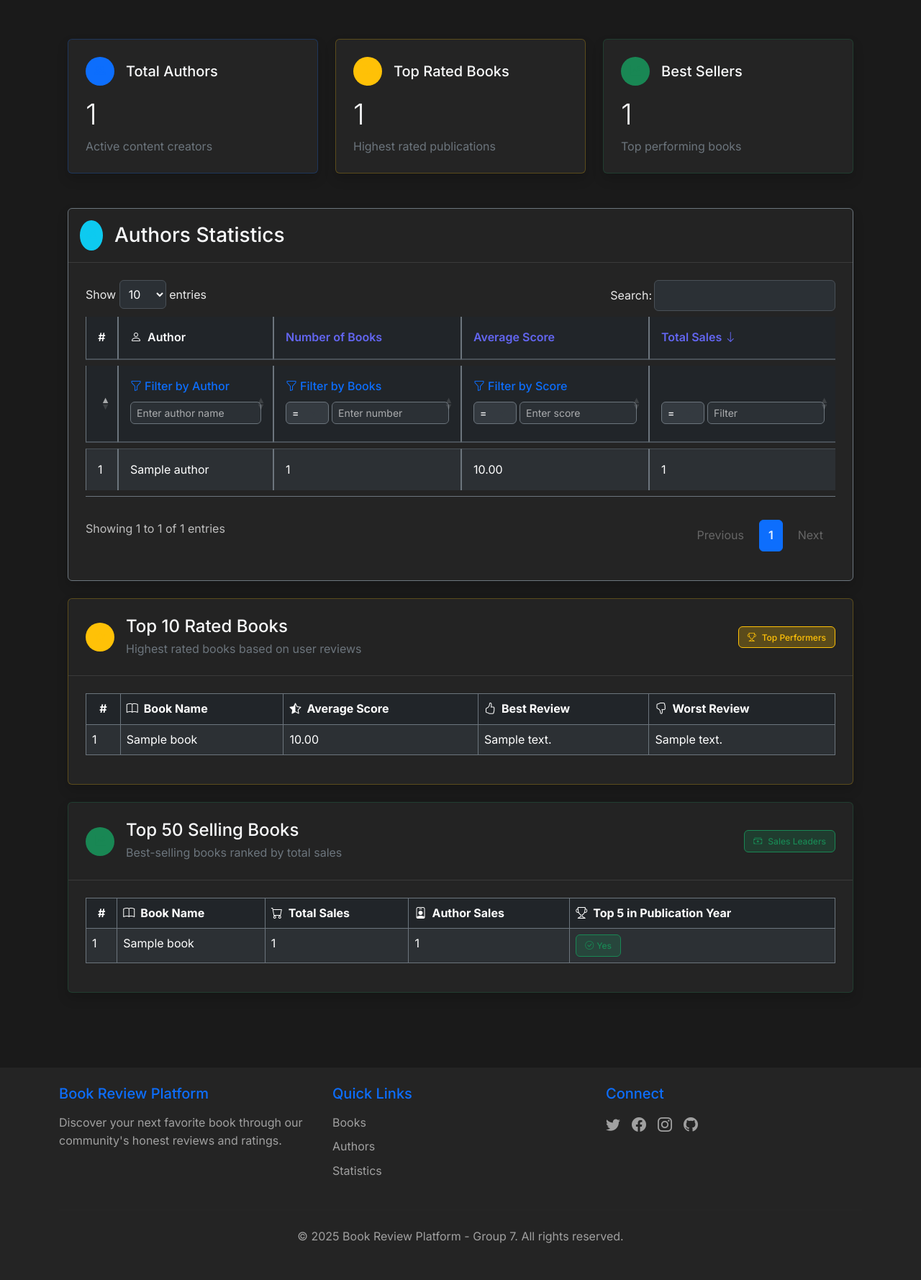
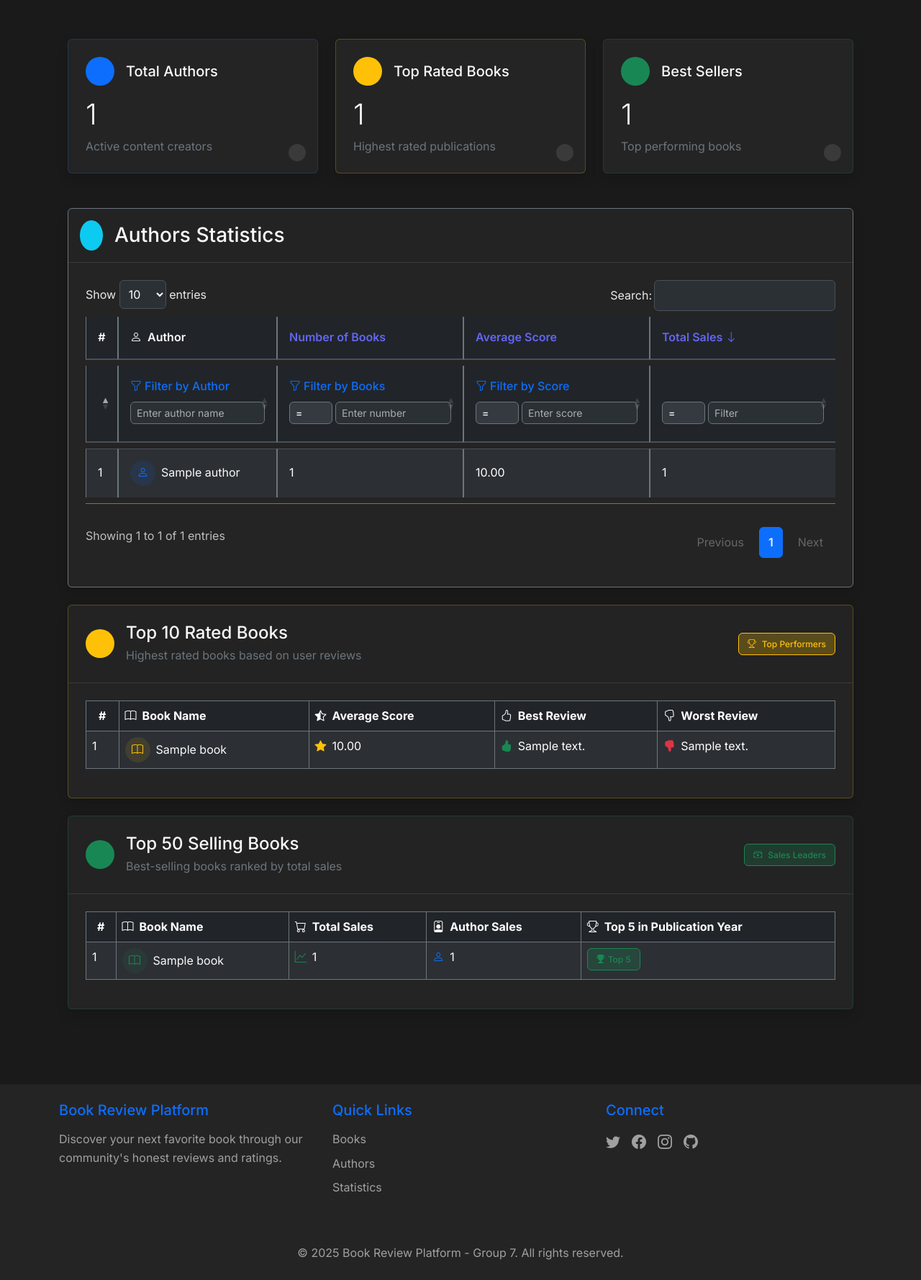
Before and after one commit to AlbertoZuiga/software-architecture-group-7, a Django app: page /stats/ in a window 1280 px wide. Shown: the part 282-2060 px from the top of the page at 72% size. Before the commit the page ends 2036 px from the top, so only its background shows below. Run offline with Django 5.2, Linux system fonts and the light colour scheme; tables that the repository leaves empty hold one stand-in row (values such as "Sample post"); some libraries are stand-ins or nearby versions.

Commit message:
style: enhance summary cards and tables with improved links, icons, and layout

```diff
--- a/apps/stats/templates/stats/stats_index.html
+++ b/apps/stats/templates/stats/stats_index.html
@@ -6,6 +6,12 @@
 <!-- DataTables CSS -->
 <link rel="stylesheet" href="https://cdn.datatables.net/1.13.6/css/jquery.dataTables.min.css">
 <style>
+    html {
+        scroll-behavior: smooth;
+    }
+    [id] {
+        scroll-margin-top: 2rem;
+    }
     /* DataTables Dark Theme */
     .dataTables_wrapper {
         color: rgba(255, 255, 255, 0.9);
@@ -127,10 +133,41 @@
 
     /* Card Enhancements */
     .stats-card {
-        transition: transform 0.2s ease-in-out;
+        transition: all 0.2s ease-in-out;
+        position: relative;
     }
     .stats-card:hover {
         transform: translateY(-4px);
+        border-color: var(--bs-primary) !important;
+    }
+    .stats-card::after {
+        content: '';
+        position: absolute;
+        bottom: 1rem;
+        right: 1rem;
+        width: 24px;
+        height: 24px;
+        background: rgba(255, 255, 255, 0.1);
+        border-radius: 50%;
+        display: flex;
+        align-items: center;
+        justify-content: center;
+        transition: all 0.2s ease-in-out;
+    }
+    .stats-card:hover::after {
+        background: rgba(13, 110, 253, 0.2);
+        transform: scale(1.2);
+    }
+    .stats-card .arrow-icon {
+        position: absolute;
+        bottom: 1rem;
+        right: 1rem;
+        opacity: 0.7;
+        transition: all 0.2s ease-in-out;
+    }
+    .stats-card:hover .arrow-icon {
+        opacity: 1;
+        transform: translateX(4px);
     }
     .card-header {
         border-bottom: 1px solid rgba(255, 255, 255, 0.1) !important;
@@ -180,6 +217,7 @@
     <!-- Summary Cards -->
     <div class="row g-4 mb-5">
         <div class="col-md-4">
+            <a href="#authors-stats" class="text-decoration-none">
                 <div class="card bg-dark border-primary border-opacity-25 stats-card shadow-soft">
                     <div class="card-body p-4">
                         <div class="d-flex align-items-center mb-3">
@@ -189,11 +227,16 @@
                             <h5 class="card-title mb-0 text-light">Total Authors</h5>
                         </div>
                         <h2 class="display-6 mb-2 text-light">{{ authors_stats|length }}</h2>
-                    <p class="text-secondary mb-0">Active content creators</p>
+                        <p class="text-secondary mb-0">
+                            Active content creators
+                        </p>
+                        <i class="bi bi-arrow-right-circle arrow-icon"></i>
                     </div>
                 </div>
+            </a>
         </div>
         <div class="col-md-4">
+            <a href="#top-rated" class="text-decoration-none">
                 <div class="card bg-dark border-warning border-opacity-25 stats-card shadow-soft">
                     <div class="card-body p-4">
                         <div class="d-flex align-items-center mb-3">
@@ -203,11 +246,16 @@
                             <h5 class="card-title mb-0 text-light">Top Rated Books</h5>
                         </div>
                         <h2 class="display-6 mb-2 text-light">{{ top_rated_books|length }}</h2>
-                    <p class="text-secondary mb-0">Highest rated publications</p>
+                        <p class="text-secondary mb-0">
+                            Highest rated publications
+                        </p>
+                        <i class="bi bi-arrow-right-circle arrow-icon"></i>
                     </div>
                 </div>
+            </a>
         </div>
         <div class="col-md-4">
+            <a href="#best-sellers" class="text-decoration-none">
                 <div class="card bg-dark border-success border-opacity-25 stats-card shadow-soft">
                     <div class="card-body p-4">
                         <div class="d-flex align-items-center mb-3">
@@ -217,9 +265,13 @@
                             <h5 class="card-title mb-0 text-light">Best Sellers</h5>
                         </div>
                         <h2 class="display-6 mb-2 text-light">{{ top_selling_books|length }}</h2>
-                    <p class="text-secondary mb-0">Top performing books</p>
+                        <p class="text-secondary mb-0">
+                            Top performing books
+                        </p>
+                        <i class="bi bi-arrow-right-circle arrow-icon"></i>
                     </div>
                 </div>
+            </a>
         </div>
     </div>
 
@@ -372,7 +424,16 @@
                 {% for author in authors_stats %}
                 <tr>
                     <td>{{ forloop.counter }}</td>
-                    <td>{{ author.name }}</td>
+                    <td>
+                        <a href="{% url 'authors:show' author.id %}" class="text-decoration-none text-light">
+                            <div class="d-flex align-items-center">
+                                <div class="icon-circle bg-primary bg-opacity-10 p-2 me-2" style="width: 35px; height: 35px;">
+                                    <i class="bi bi-person text-primary"></i>
+                                </div>
+                                <span>{{ author.name }}</span>
+                            </div>
+                        </a>
+                    </td>
                     <td>{{ author.number_of_books }}</td>
                     <td>{{ author.average_score|floatformat:2 }}</td>
                     <td>{{ author.total_sales }}</td>
@@ -386,7 +447,7 @@
     </div>
 
     <!-- Table 2: Top 10 Rated Books -->
-    <div class="card bg-dark border-warning border-opacity-25 mb-4 shadow-soft">
+    <div id="top-rated" class="card bg-dark border-warning border-opacity-25 mb-4 shadow-soft">
         <div class="card-header border-warning border-opacity-25 p-4">
             <div class="d-flex justify-content-between align-items-center">
                 <div class="d-flex align-items-center">
@@ -427,10 +488,40 @@
                 {% for book in top_rated_books %}
                 <tr>
                     <td>{{ forloop.counter }}</td>
-                    <td>{{ book.name }}</td>
-                    <td>{{ book.average_score|floatformat:2 }}</td>
-                    <td>{{ book.best_review_upvotes }}</td>
-                    <td>{{ book.worst_review_upvotes }}</td>
+                    <td>
+                        <a href="{% url 'books:show' book.id %}" class="text-decoration-none text-light">
+                            <div class="d-flex align-items-center">
+                                <div class="icon-circle bg-warning bg-opacity-10 p-2 me-2" style="width: 35px; height: 35px;">
+                                    <i class="bi bi-book text-warning"></i>
+                                </div>
+                                <span>{{ book.name }}</span>
+                            </div>
+                        </a>
+                    </td>
+                    <td>
+                        <div class="d-flex align-items-center">
+                            <div class="text-warning me-2">
+                                <i class="bi bi-star-fill"></i>
+                            </div>
+                            {{ book.average_score|floatformat:2 }}
+                        </div>
+                    </td>
+                    <td>
+                        <div class="d-flex align-items-center">
+                            <div class="text-success me-2">
+                                <i class="bi bi-hand-thumbs-up-fill"></i>
+                            </div>
+                            {{ book.best_review_upvotes }}
+                        </div>
+                    </td>
+                    <td>
+                        <div class="d-flex align-items-center">
+                            <div class="text-danger me-2">
+                                <i class="bi bi-hand-thumbs-down-fill"></i>
+                            </div>
+                            {{ book.worst_review_upvotes }}
+                        </div>
+                    </td>
                 </tr>
                 {% endfor %}
             </tbody>
@@ -441,7 +532,7 @@
     </div>
 
     <!-- Table 3: Top 50 Selling Books -->
-    <div class="card bg-dark border-success border-opacity-25 mb-4 shadow-soft">
+    <div id="best-sellers" class="card bg-dark border-success border-opacity-25 mb-4 shadow-soft">
         <div class="card-header border-success border-opacity-25 p-4">
             <div class="d-flex justify-content-between align-items-center">
                 <div class="d-flex align-items-center">
@@ -482,17 +573,42 @@
                 {% for book in top_selling_books %}
                 <tr>
                     <td>{{ forloop.counter }}</td>
-                    <td>{{ book.name }}</td>
-                    <td>{{ book.calculated_total_sales }}</td>
-                    <td>{{ book.author_total_sales }}</td>
+                    <td>
+                        <a href="{% url 'books:show' book.id %}" class="text-decoration-none text-light">
+                            <div class="d-flex align-items-center">
+                                <div class="icon-circle bg-success bg-opacity-10 p-2 me-2" style="width: 35px; height: 35px;">
+                                    <i class="bi bi-book text-success"></i>
+                                </div>
+                                <span>{{ book.name }}</span>
+                            </div>
+                        </a>
+                    </td>
+                    <td>
+                        <div class="d-flex align-items-center">
+                            <div class="text-success me-2">
+                                <i class="bi bi-graph-up"></i>
+                            </div>
+                            {{ book.calculated_total_sales }}
+                        </div>
+                    </td>
+                    <td>
+                        <a href="{% url 'authors:show' book.author.id %}" class="text-decoration-none text-light">
+                            <div class="d-flex align-items-center">
+                                <div class="text-primary me-2">
+                                    <i class="bi bi-person"></i>
+                                </div>
+                                {{ book.author_total_sales }}
+                            </div>
+                        </a>
+                    </td>
                     <td>
                         {% if book.is_top_5_in_year %}
                             <span class="badge bg-success bg-opacity-25 text-success border border-success">
-                                <i class="bi bi-check-circle me-1"></i>Yes
+                                <i class="bi bi-trophy-fill me-1"></i>Top 5
                             </span>
                         {% else %}
-                            <span class="badge bg-danger bg-opacity-25 text-danger border border-danger">
-                                <i class="bi bi-x-circle me-1"></i>No
+                            <span class="badge bg-secondary bg-opacity-25 text-secondary border border-secondary">
+                                <i class="bi bi-dash-circle me-1"></i>Not in Top 5
                             </span>
                         {% endif %}
                     </td>
```
Lines whose indentation alone changed are shown as unchanged.
